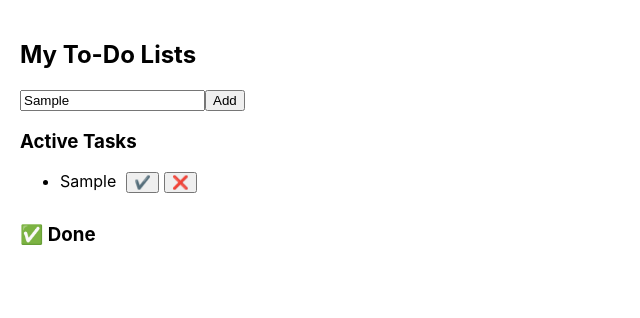
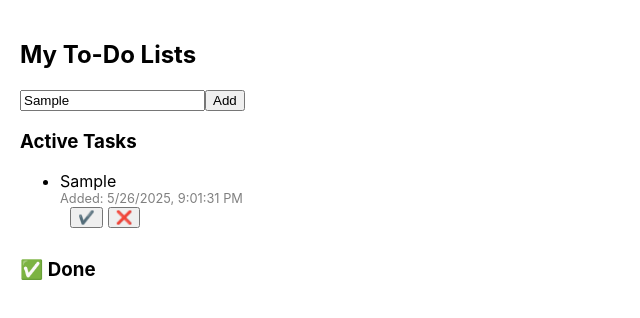
Before and after one commit to SanatjonB/todo-ts, a React (Create React App) app: page / in a window 1280 px wide. Both pictures are taken after typing "Sample" into the empty fields and a click on the button "Add". Shown: the top 318 px of the page, without its empty margins (0-640 px from the left). Built offline with nearby package versions, Linux system fonts and the light colour scheme.

Commit message:
added due dates and a warning and also a undo button for deleted

```diff
--- a/src/App.tsx
+++ b/src/App.tsx
@@ -5,6 +5,7 @@ function App() {
   type Task = {
     text: string;
     completed: boolean;
+    createdAt: string;
   };
 
   const [task, setTask] = useState("");
@@ -53,7 +54,11 @@ function App() {
       <button
         onClick={(e) => {
           if (task.trim() === "") return;
-          const newTasks = { text: task, completed: false };
+          const newTasks = {
+            text: task,
+            completed: false,
+            createdAt: new Date().toISOString(),
+          };
           setTasks((prev) => [...prev, newTasks]);
         }}
       >
@@ -67,11 +72,13 @@ function App() {
           <li
             key={i}
             style={{
-              textDecoration: task_.completed ? "line-through" : "none",
               marginBottom: "10px",
             }}
           >
-            {task_.text}
+            <div>{task_.text}</div>
+            <div style={{ fontSize: "0.8em", color: "gray" }}>
+              Added: {new Date(task_.createdAt).toLocaleString()}
+            </div>
             <button
               onClick={() => {
                 const completedTask = { ...tasks[i], completed: true };
@@ -103,6 +110,18 @@ function App() {
             style={{ color: "gray", textDecoration: "line-through" }}
           >
             {task.text}
+            <button
+              onClick={() => {
+                const taskToUndo = doneTasks[index];
+                setDoneTasks((prev) => prev.filter((_, i) => i !== index));
+                setTasks((prev) => [
+                  ...prev,
+                  { ...taskToUndo, completed: false },
+                ]);
+              }}
+            >
+              🔄 Undo
+            </button>
           </li>
         ))}
       </ul>
```
Also changed, not shown: src/index.tsx (+6 -9 lines), src/logo.svg (deleted).
